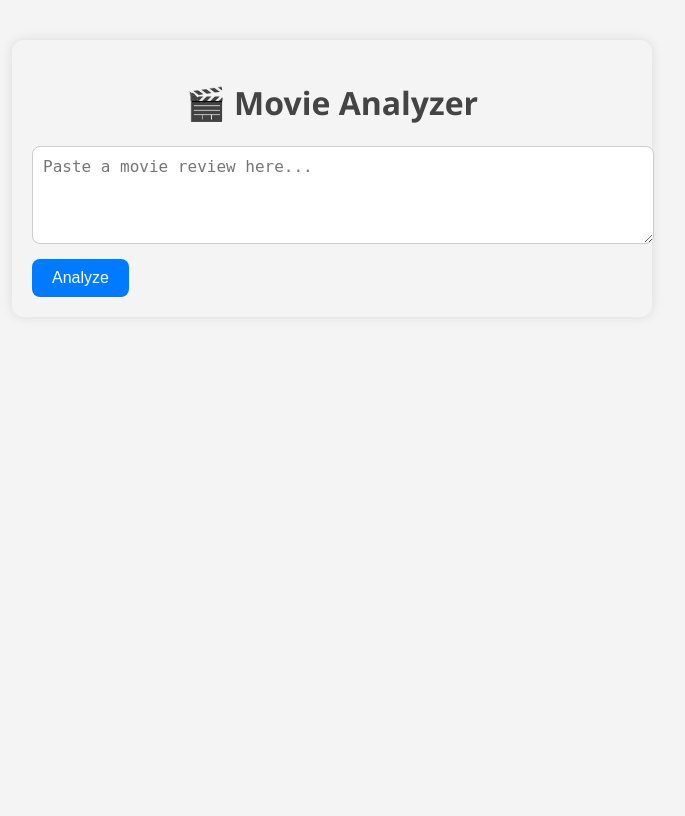
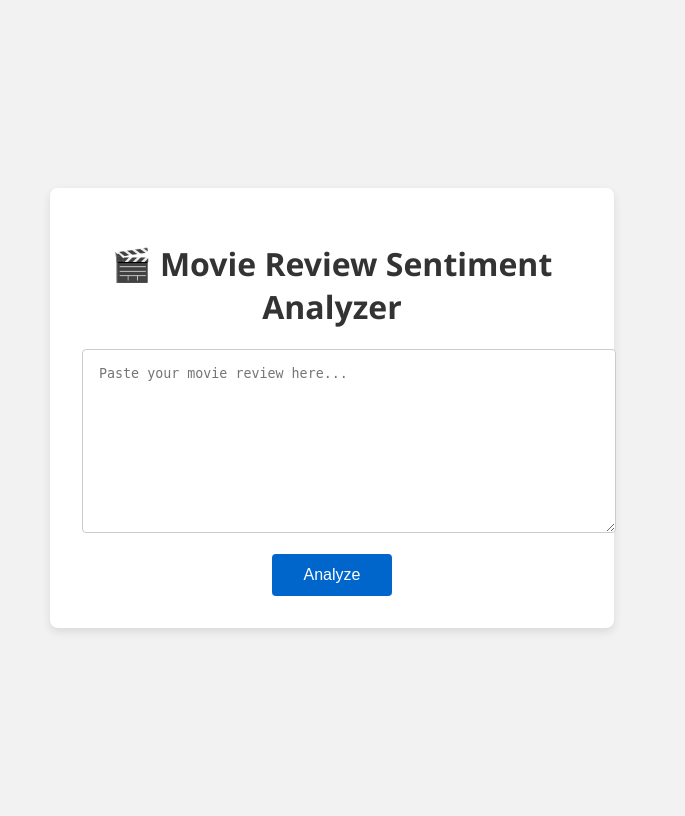
Before and after one commit to ponkamrakesh/Movie_Review, a FastAPI app: page / in a window 1280 px wide. Shown: the whole page, without its empty margins (308-993 px from the left). Before the commit the page ends 297 px from the top, so only its background shows below. Run offline with FastAPI, Linux system fonts and the light colour scheme; parts of the project's set-up code (start-up, migrations or seed data) failed here and were passed over.

Commit message:
yaml file and css file updtaed

```diff
--- /dev/null
+++ b/static/style.css
@@ -0,0 +1,44 @@
+body {
+    font-family: 'Segoe UI', sans-serif;
+    background-color: #f2f2f2;
+    color: #333;
+    display: flex;
+    justify-content: center;
+    align-items: center;
+    height: 100vh;
+}
+
+.container {
+    background-color: #fff;
+    padding: 2rem;
+    border-radius: 8px;
+    box-shadow: 0 4px 10px rgba(0, 0, 0, 0.1);
+    width: 500px;
+    text-align: center;
+}
+
+textarea {
+    width: 100%;
+    height: 150px;
+    padding: 1rem;
+    border-radius: 4px;
+    border: 1px solid #ccc;
+    margin-bottom: 1rem;
+    resize: vertical;
+}
+
+button {
+    padding: 0.75rem 2rem;
+    background-color: #0066cc;
+    color: white;
+    border: none;
+    border-radius: 4px;
+    font-size: 1rem;
+    cursor: pointer;
+}
+
+.result {
+    margin-top: 2rem;
+    font-size: 1.1rem;
+    color: #444;
+}
--- a/templates/index.html
+++ b/templates/index.html
@@ -2,60 +2,23 @@
 <html lang="en">
 <head>
     <meta charset="UTF-8">
-    <title>🎬 Sentiment Review Analyzer</title>
-    <style>
-        body {
-            font-family: 'Segoe UI', sans-serif;
-            max-width: 600px;
-            margin: 40px auto;
-            background: #f4f4f4;
-            padding: 20px;
-            border-radius: 12px;
-            box-shadow: 0 0 12px rgba(0, 0, 0, 0.1);
-        }
-        textarea {
-            width: 100%;
-            padding: 10px;
-            font-size: 1rem;
-            border-radius: 8px;
-            border: 1px solid #ccc;
-            resize: vertical;
-        }
-        button {
-            margin-top: 10px;
-            padding: 10px 20px;
-            background: #007bff;
-            color: white;
-            border: none;
-            border-radius: 8px;
-            font-size: 1rem;
-            cursor: pointer;
-        }
-        .result {
-            margin-top: 20px;
-            font-weight: bold;
-            font-size: 1.2rem;
-            color: #333;
-        }
-        h1 {
-            text-align: center;
-            color: #444;
-        }
-    </style>
+    <title>Sentiment Analyzer</title>
+    <link rel="stylesheet" href="/static/style.css">
 </head>
 <body>
-    <h1>🎬 Movie Analyzer</h1>
+    <div class="container">
+        <h1>🎬 Movie Review Sentiment Analyzer</h1>
+        <form method="post" action="/predict">
+            <textarea name="text" placeholder="Paste your movie review here..." required></textarea>
+            <button type="submit">Analyze</button>
+        </form>
 
-    <form action="/predict" method="post">
-        <textarea name="text" rows="4" placeholder="Paste a movie review here..."></textarea>
-        <br>
-        <button type="submit">Analyze</button>
-    </form>
-
-    {% if result %}
+        {% if result %}
         <div class="result">
-            Result: <strong>{{ result }}</strong>
+            <strong>Sentiment:</strong> <b>{{ bold_result }}</b><br>
+            <span>{{ result }}</span>
         </div>
-    {% endif %}
+        {% endif %}
+    </div>
 </body>
 </html>
```
Also changed, not shown: .github/workflows/hf-autodeploy.yml (added).
